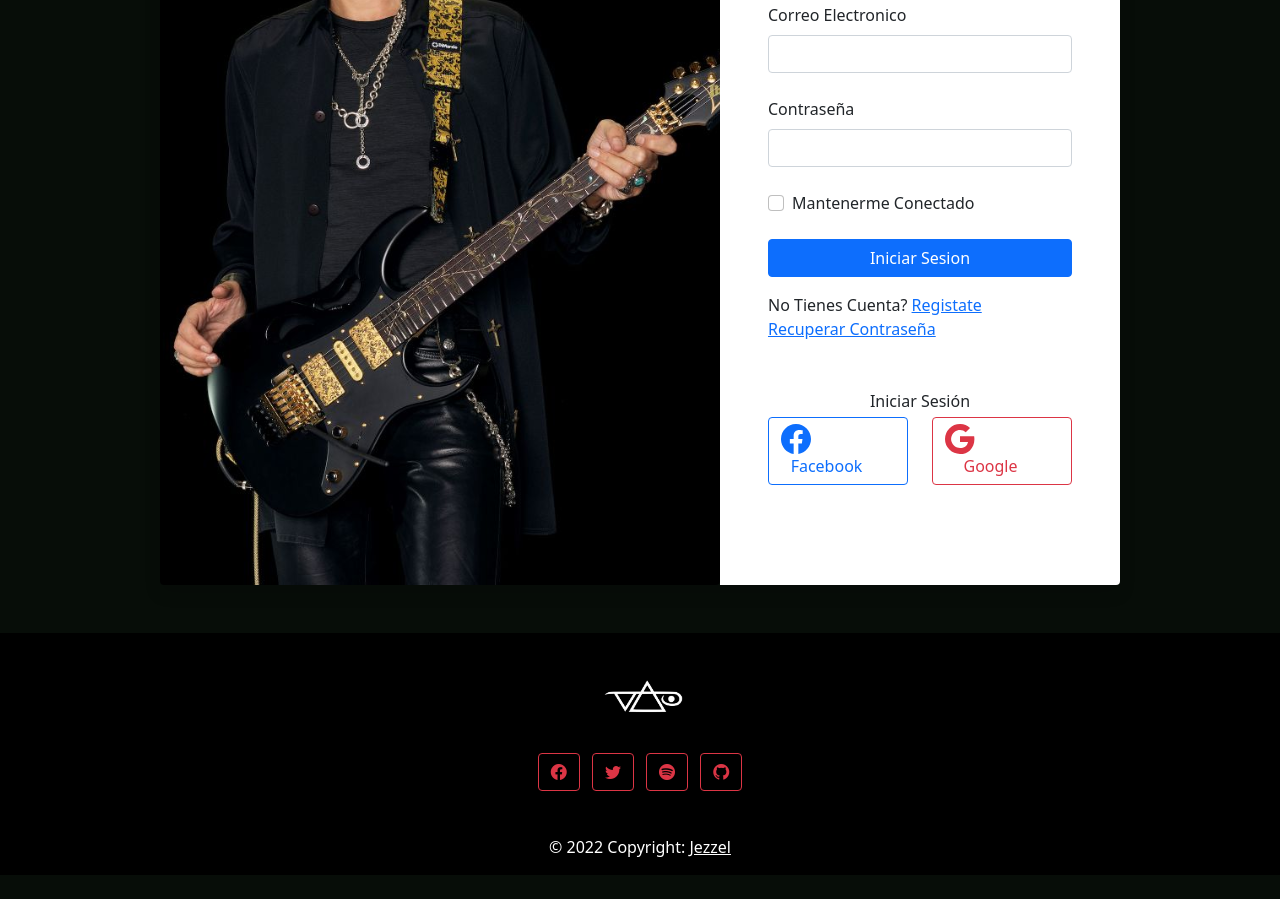
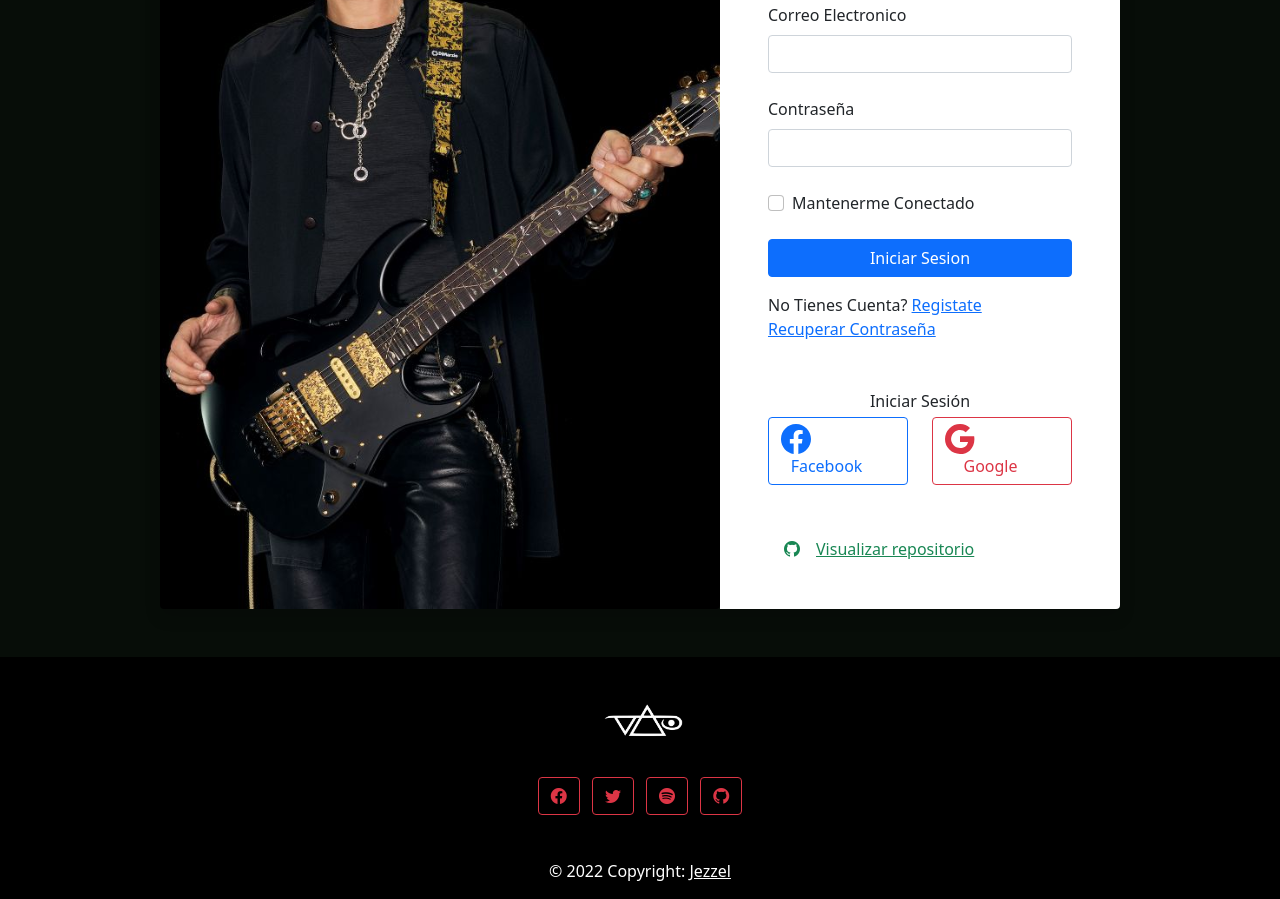
Before and after one commit to Jezzel-Labxl/ProyectoWeb-SiteFinal, a website: page pages/registro.html in a window 1280 px wide. Shown: the part 397-1296 px from the top of the page. Before the commit the page ends 1272 px from the top, so only its background shows below. Drawn offline with nearby package versions, Linux system fonts and the light colour scheme.

Commit message:
agregando enlaces git-hub repositorio

```diff
--- a/pages/registro.html
+++ b/pages/registro.html
@@ -199,6 +199,9 @@
                             </div>
                         </div>
                     </div>
+                    <a href="https://github.com/Jezzel-Labxl/ProyectoWeb-SiteFinal" class="text-success "><i
+                            class="bi bi-github p-3"></i>Visualizar
+                        repositorio</a>
 
                 </div>
 
```
